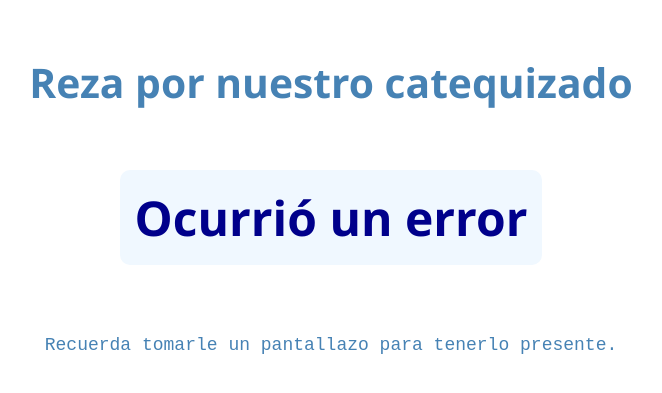
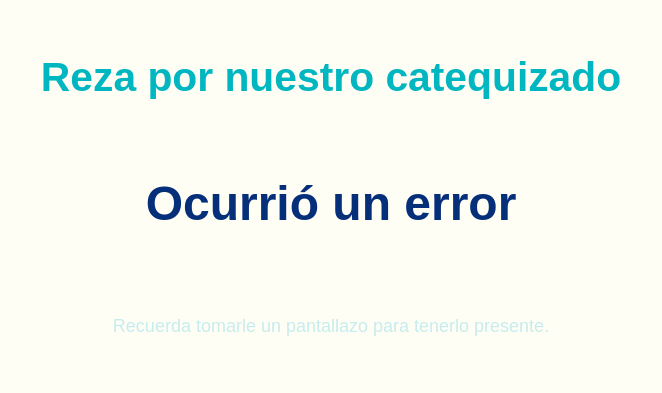
Before and after one commit to Ita033/Sacramentos, a website: page index.html in a window 1280 px wide. Shown: the part 223-616 px from the top of the page, without its empty margins (309-971 px from the left). Drawn offline with Linux system fonts and the light colour scheme; no server answers.

Commit message:
Update style.css

```diff
--- a/style.css
+++ b/style.css
@@ -1,19 +1,19 @@
 body {
-    font-family: 'Segoe UI', Tahoma, Geneva, Verdana, sans-serif;
+    font-family: 'League Spartan', sans-serif;
     margin: 0;
     padding: 0;
-    background-color: #fff; /* Fondo blanco */
+    background-color: #fffef5; /* Fondo */
     color: #333;
     display: flex;
     flex-direction: column;
-    justify-content: flex-start; /* Alinea el contenido al inicio (arriba) */
-    align-items: center; /* Centra horizontalmente */
-    min-height: 100vh; /* Ocupa toda la altura de la pantalla */
+    justify-content: flex-start;
+    align-items: center;
+    min-height: 100vh;
     text-align: center;
-    box-sizing: border-box; /* Incluye padding y border en el cálculo del ancho/alto */
-    font-size: 1.5em; /* Aumento del 50% en la tipografía base */
-    padding-top: 5vh; /* Empuja el contenido hacia abajo desde la parte superior (ajusta según sea necesario) */
-    padding-bottom: 15vh; /* Reduce el espacio en la parte inferior */
+    box-sizing: border-box;
+    font-size: 1.5em;
+    padding-top: 5vh;
+    padding-bottom: 15vh;
 }
 
 .content-container {
@@ -23,40 +23,40 @@ body {
     justify-content: center;
     padding: 20px;
     box-sizing: border-box;
-    max-width: 90%; /* Limita el ancho en pantallas grandes */
+    max-width: 90%;
 }
 
 .logo {
-    width: 160px; /* Doble del tamaño original (80px * 2) */
+    width: 160px;
     height: auto;
     margin-top: 20px;
     margin-bottom: 10px;
 }
 
 h1 {
-    color: #4682b4; /* Celeste */
-    font-size: 1.7em; /* Ajuste del tamaño del título */
+    color: #00b6c1; /* Color para "Reza por nuestro catequizado" */
+    font-size: 1.7em;
     margin-bottom: 20px;
 }
 
 #nombre-catequizado {
-    font-size: 2em; /* Ajuste del tamaño del nombre */
-    color: #00008b; /* Azul oscuro */
+    font-size: 2em;
+    color: #052f78; /* Color para el nombre del catequizado */
     padding: 15px;
-    background-color: #f0f8ff;
+    background-color: transparent; /* Fondo transparente para el nombre */
     border-radius: 10px;
     word-wrap: break-word;
     max-width: 100%;
 }
 
 .frase-acutis {
-    font-family: 'Courier New', Courier, monospace; /* Simula tipografía monospace */
-    font-size: 0.75em; /* 0.75 del tamaño base */
-    color: #4682b4; /* Mismo color azul que "Reza por..." */
+    font-family: 'League Spartan', sans-serif; /* Usando League Spartan */
+    font-size: 0.75em;
+    color: #c7ecee; /* Color para la frase de Acutis */
     margin-top: 10px;
 }
 
-/* Media Query para pantallas aún más pequeñas */
+/* Media Query para pantallas más pequeñas */
 @media (max-width: 400px) {
     h1 {
         font-size: 1.4em;
@@ -67,7 +67,7 @@ h1 {
         padding: 10px;
     }
     .logo {
-        width: 120px; /* Ajuste para pantallas más pequeñas */
+        width: 120px;
         margin-top: 15px;
         margin-bottom: 5px;
     }
```
